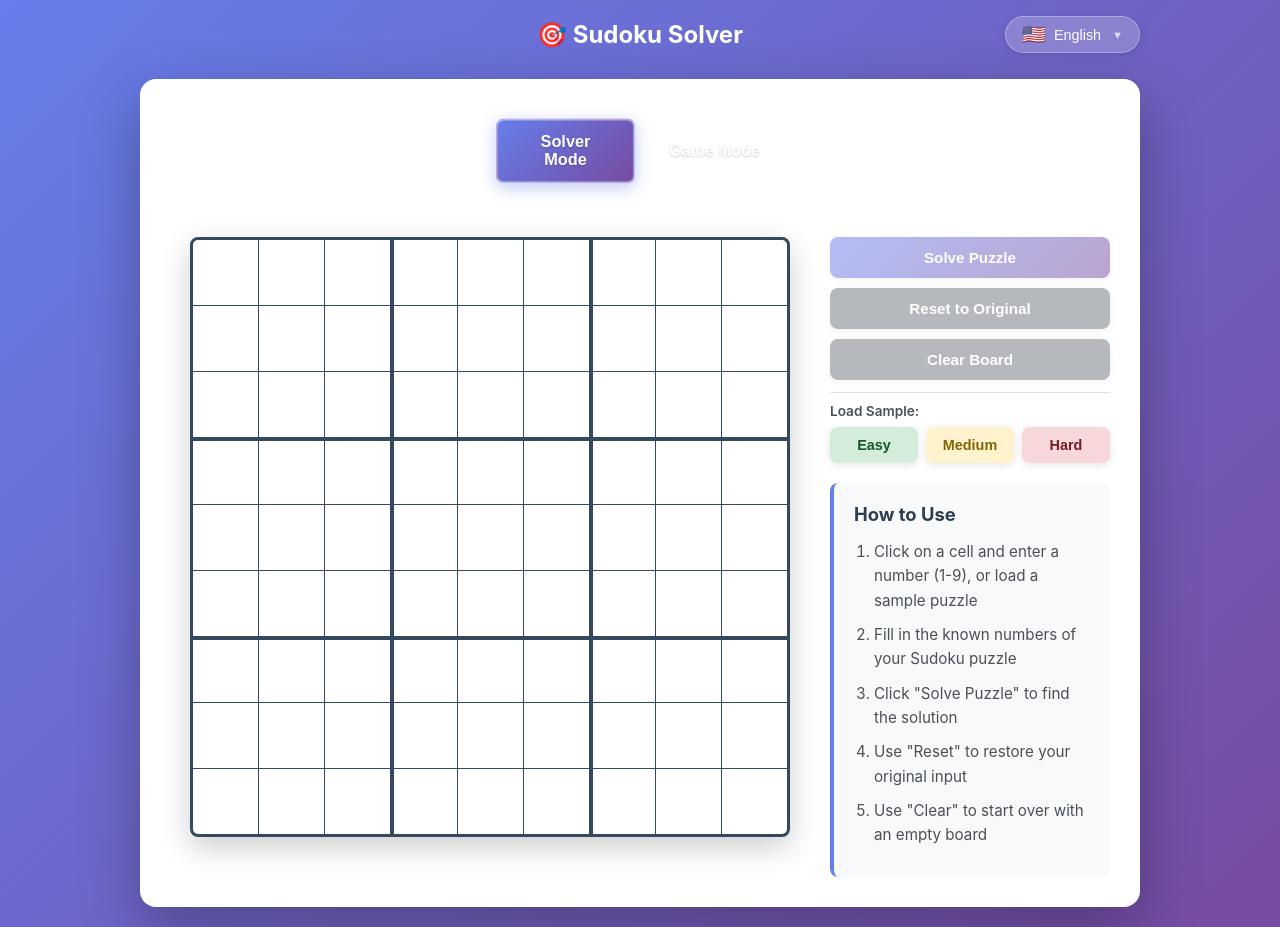
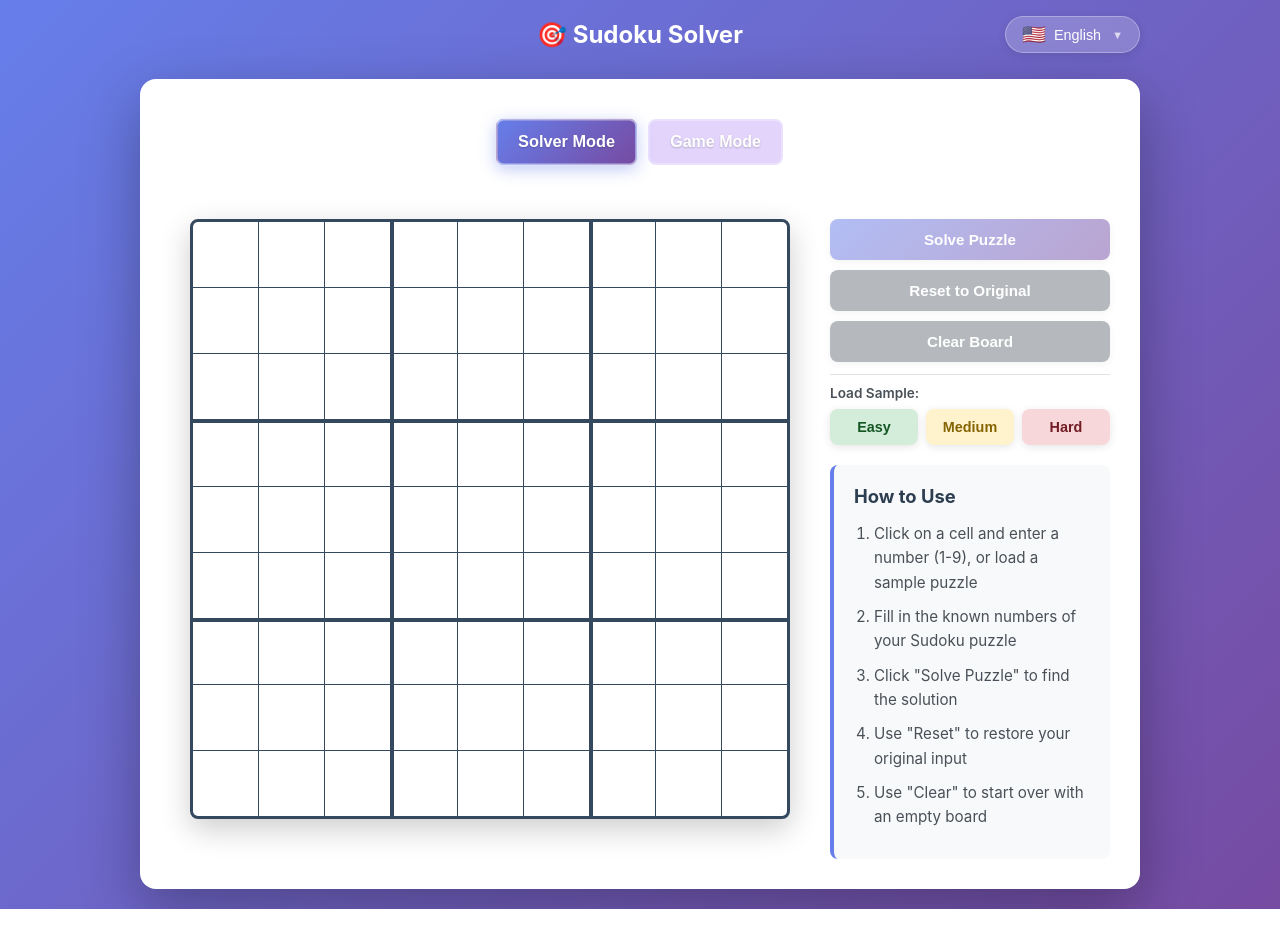
Before and after one commit to neoxie/sudoku-web, a React (Vite) app: page / in a window 1280 px wide. Built offline with nearby package versions, Linux system fonts and the light colour scheme.

Commit message:
♻️ refactor(styles): update color scheme for GameStats and ModeSwitcher components

```diff
--- a/src/components/GameStats.css
+++ b/src/components/GameStats.css
@@ -8,7 +8,7 @@
 .game-stats h4 {
   margin: 0 0 0.75rem 0;
   font-size: 0.875rem;
-  color: rgba(255, 255, 255, 0.9);
+  color: rgba(0, 0, 0, 0.85);
   font-weight: 600;
 }
 
@@ -28,13 +28,13 @@
 
 .stat-label {
   font-size: 0.75rem;
-  color: rgba(255, 255, 255, 0.6);
+  color: rgba(0, 0, 0, 0.65);
 }
 
 .stat-value {
   font-size: 1rem;
   font-weight: 700;
-  color: white;
+  color: rgba(0, 0, 0, 0.9);
 }
 
 .stat-progress .stat-value {
--- a/src/components/ModeSwitcher.css
+++ b/src/components/ModeSwitcher.css
@@ -11,19 +11,20 @@
 .mode-btn {
   flex: 1;
   padding: 0.75rem 1.25rem;
-  border: 2px solid transparent;
-  background: rgba(255, 255, 255, 0.15);
+  border: 2px solid rgba(255, 255, 255, 0.3);
+  background: rgba(183, 148, 244, 0.4);
   color: white;
   cursor: pointer;
   border-radius: 0.5rem;
   font-size: 1rem;
   font-weight: 600;
+  white-space: nowrap;
   transition: all 0.25s ease;
   text-shadow: 0 1px 2px rgba(0, 0, 0, 0.2);
 }
 
 .mode-btn:hover {
-  background: rgba(255, 255, 255, 0.25);
+  background: rgba(183, 148, 244, 0.55);
   transform: translateY(-2px);
   box-shadow: 0 4px 12px rgba(0, 0, 0, 0.2);
 }
```
